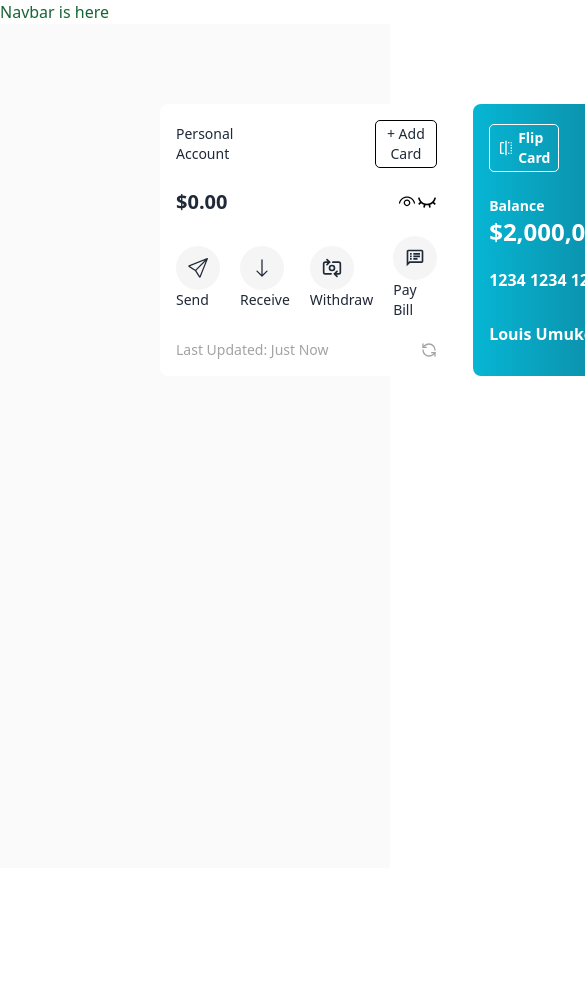
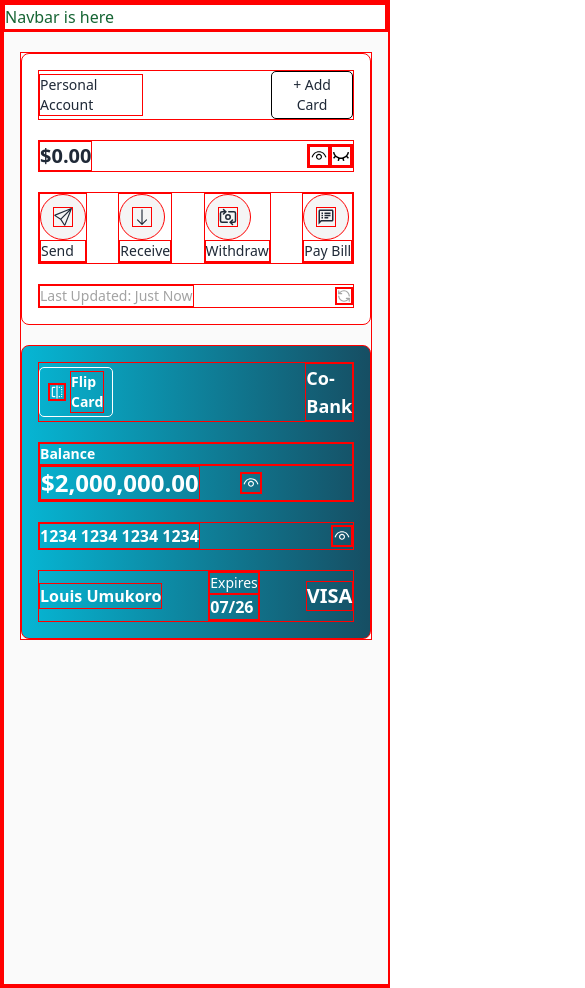
Before and after one commit to zuriel-01/august-backend-collab, a Next.js app: page / in a window 390 px wide. Shown: the top 988 px of the page, 585 px wide, since content can reach past the window. Before the commit the page ends 868 px from the top, so only its background shows below. Built offline with nearby package versions, Linux system fonts and the light colour scheme.

Commit message:
HomeSectionOne responsive

```diff
--- a/src/app/components/HomeSections/HomeSectionOne.jsx
+++ b/src/app/components/HomeSections/HomeSectionOne.jsx
@@ -36,8 +36,8 @@ const HomeSectionOne=()=>{
 
     return(
         <>
-            <section className="pt-20 pl-40 bg-neutral-50  h-screen ">
-                <div className="flex gap-5 w-fit">
+            <section className="pt-5 px-[1rem] lg:pl-40 bg-neutral-50 w-fit  h-[113vh] ">
+                <div className="md:flex gap-5 w-fit">
 
                     {/* Personal Account Div */}
                     <div className="bg-white w-fit px-[1rem] py-[1rem] rounded-[8px]">
@@ -135,7 +135,7 @@ const HomeSectionOne=()=>{
 
 
                     {/* Card Div */}
-                    <div className="bg-gradient-to-r from-cyan-500 to-cyan-900 text-white w-fit px-[1rem] py-[1rem] rounded-[8px]">
+                    <div className=" mt-5 bg-gradient-to-r from-cyan-500 to-cyan-900 text-white w-fit px-[1rem] py-[1rem] rounded-[8px]">
                         <div className="flex items-center">
                             <div className="flex items-center gap-1 border font-semibold border-white rounded-[5px] py-[3px] px-2 ">
                                 <p className=""><MdOutlineFlip /></p>
--- a/src/app/globals.css
+++ b/src/app/globals.css
@@ -22,11 +22,11 @@
   }
 }
 
-/* *{
+*{
   border: 1px solid red;
   padding: 0;
   margin: 0 ;
-} */
+}
 
 .blurry-text {
   font-size: 20px; /* Set the font size */
```
